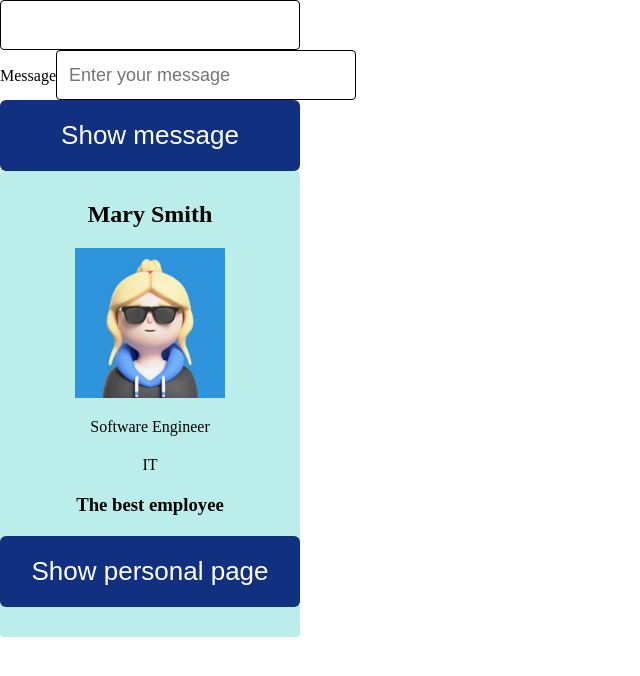
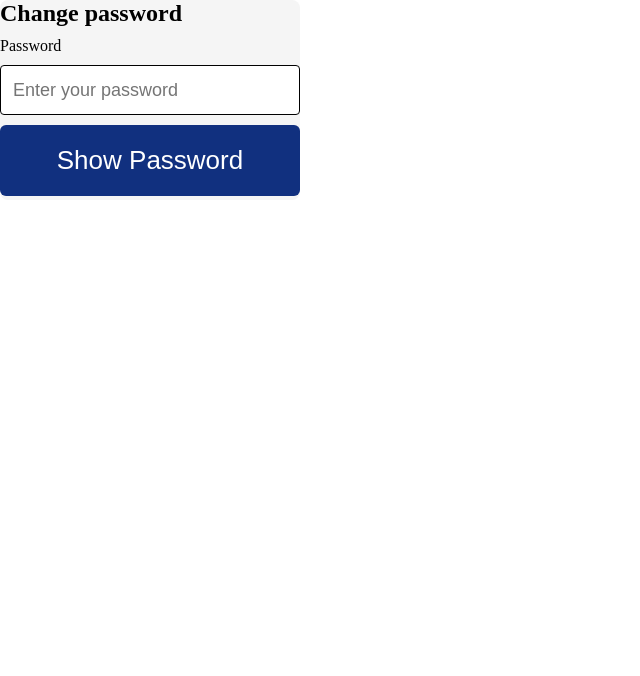
Before and after one commit to OliinykOlha/55_react_ts, a React (Vite) app: page / in a window 1280 px wide. Shown: the top 676 px of the page, without its empty margins (0-640 px from the left). Built offline with nearby package versions, Linux system fonts and the light colour scheme.

Commit message:
added HomeWork08

```diff
--- a/src/App.tsx
+++ b/src/App.tsx
@@ -2,22 +2,22 @@
 // при импорте по умолчанию можно использовать другое названия для компонента
 // import Task6 from './lessons/Lesson06/Lesson06';
 // import Lesson06 from './lessons/Lesson06/Lesson06';
-
-import Lesson08 from "./lessons/Lesson08/Lesson08";
-
+// import Lesson08 from "./lessons/Lesson08/Lesson08";
+// import Lesson07 from "./lessons/Lesson07/Lesson07";
 
 /////// Homework imports //////
 // import Homework06 from './homeworks/HomeWork06';
 // import Homework06 from "./homeworks/HomeWork06/HomeWork06";
 // import HomeWork07 from "./homeworks/HomeWork07/HomeWork07";
-// import Lesson07 from "./lessons/Lesson07/Lesson07";
+import HomeWork08 from "./homeworks/HomeWork08/HomeWork08";
 
 
 function App() {
 
   return (
     <>
-    <Lesson08 />
+    <HomeWork08 />
+    {/* <Lesson08 /> */}
     {/* <HomeWork07/> */}
      {/* <Lesson07/> */}
     {/* <Homework06 /> */}
--- /dev/null
+++ b/src/homeworks/HomeWork08/HomeWork08.tsx
@@ -0,0 +1,38 @@
+import { ChangeEvent, useState } from "react";
+import Button from "../../components/Button/Button";
+import Input from "../../components/Input/Input";
+import './styles.css'
+
+function HomeWork08 () {
+
+ const [password, setPassword] = useState<string>('');
+const onChangePassword = (event: ChangeEvent<HTMLInputElement>) => {
+    setPassword(event.target.value)
+}
+
+const [showPassword, setShowPassword ] = useState<boolean>(false);
+const showPasswordHandler = () => {
+    setShowPassword(!showPassword)
+}
+
+
+
+    return (
+        <div className="password-card-container">
+            <h2>Change password</h2>
+            <label>Password</label>
+            <Input
+            name="inputPassword"
+            placeholder="Enter your password"
+            type= "password"
+            value={password}
+            onChange={onChangePassword} />
+            <Button name="Show Password" onClick={showPasswordHandler}/>
+            {showPassword && <div>{password}</div>}
+
+        </div>
+    )
+}
+
+
+export default HomeWork08;
--- /dev/null
+++ b/src/homeworks/HomeWork08/styles.css
@@ -0,0 +1,30 @@
+
+
+.password-card-container {
+    display: flex;
+    flex-direction: column;
+    max-width: 300px;
+    height: 200px;
+    gap: 10px;
+    background-color: #f5f5f5;
+    border-radius: 8px ;
+}
+
+.animal-card-container > label {
+    margin-bottom: 5px;
+}
+
+.password-card-container > button {
+    margin-bottom: 5px;
+}
+
+.password-card-container > input {
+    padding: 8px;
+    width: 100%;
+    margin-bottom: 10px;
+}
+
+.animal-card-container > h2 {
+    text-align: center;
+    margin-bottom: 20px;
+}
```
